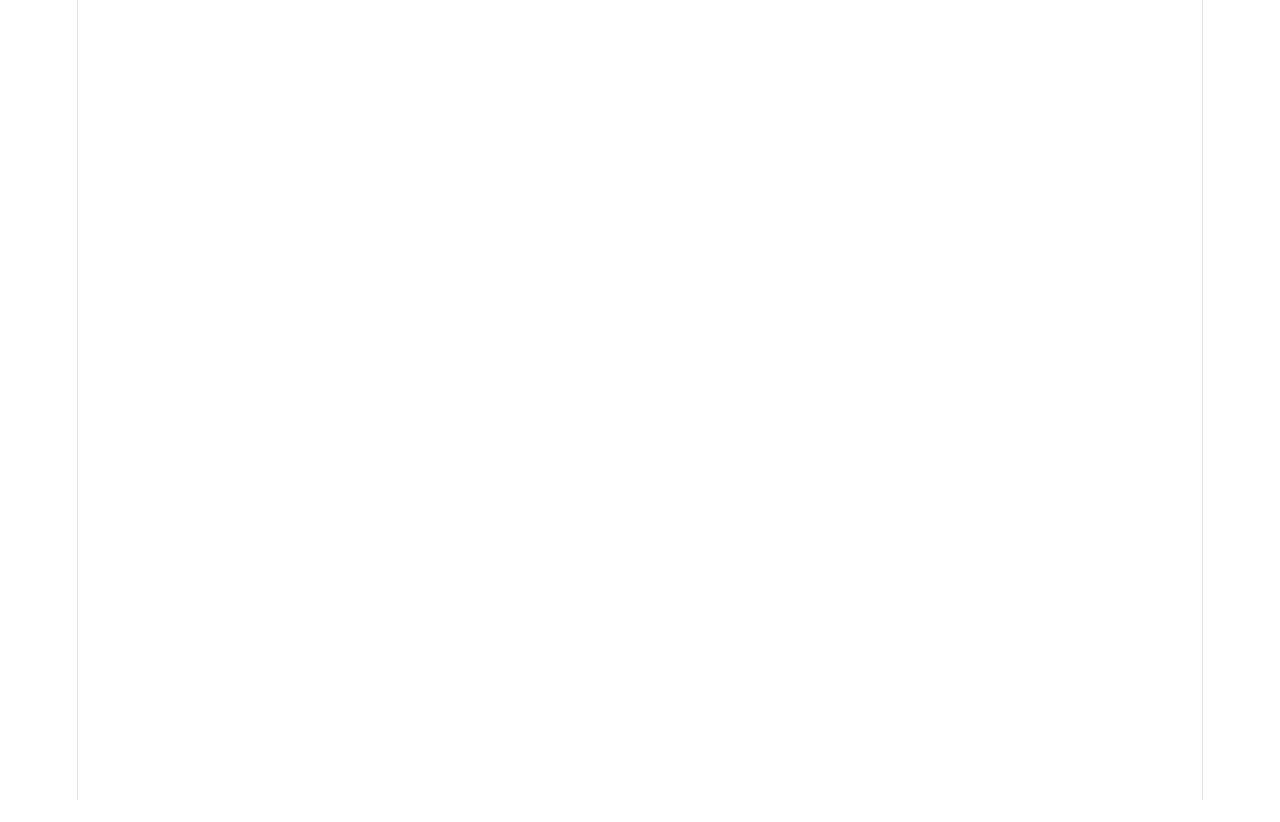
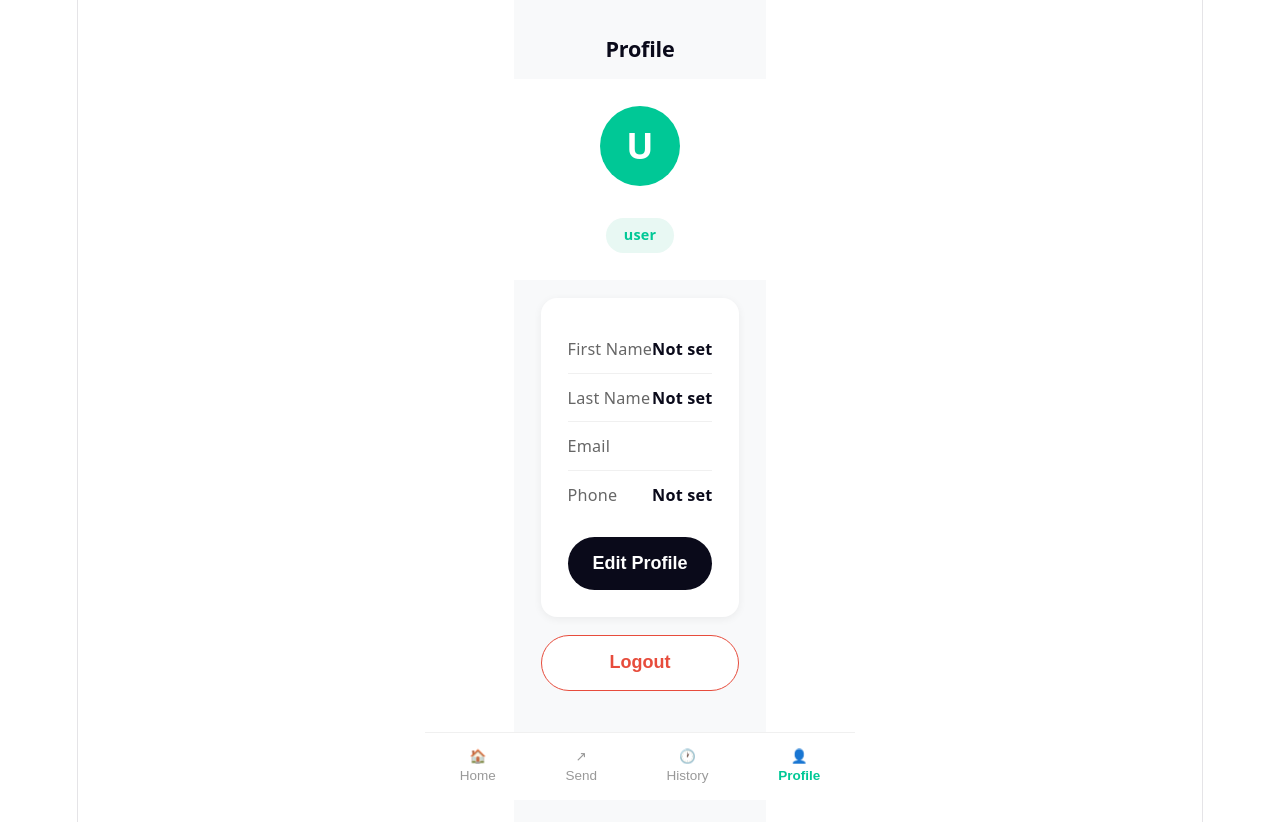
Before and after one commit to Goddii/Money-Transfer-App, a React (Vite) app: page /profile in a window 1280 px wide. Before the commit this address had no page. Shown: the top 822 px of the page. Before the commit the page ends 800 px from the top, so only its background shows below. Built offline with nearby package versions, Linux system fonts and the light colour scheme.

Commit message:
feat: add Profile page with view and edit profile details and logout

```diff
--- a/src/App.jsx
+++ b/src/App.jsx
@@ -9,6 +9,7 @@ import SendMoney from './pages/SendMoney/SendMoney'
 import TransferReview from './pages/TransferReview/TransferReview'
 import TransferSuccess from './pages/TransferSuccess/TransferSuccess'
 import Transactions from './pages/Transactions/Transactions'
+import Profile from './pages/Profile/Profile'
 import ProtectedRoute from './components/ProtectedRoute/ProtectedRoute'
 
 function App() {
@@ -25,6 +26,7 @@ function App() {
         <Route path="/transfer-review" element={<ProtectedRoute><TransferReview /></ProtectedRoute>} />
         <Route path="/transfer-success" element={<ProtectedRoute><TransferSuccess /></ProtectedRoute>} />
         <Route path="/transactions" element={<ProtectedRoute><Transactions /></ProtectedRoute>} />
+        <Route path="/profile" element={<ProtectedRoute><Profile /></ProtectedRoute>} />
         <Route path="/admin" element={<ProtectedRoute allowedRoles={['admin']}><div style={{padding:'2rem'}}>Admin - Coming soon</div></ProtectedRoute>} />
       </Routes>
     </Router>
--- /dev/null
+++ b/src/components/ProtectedRoute/ProtectedRoute.jsx
@@ -0,0 +1,5 @@
+function ProtectedRoute({ children }) {
+  return children
+}
+
+export default ProtectedRoute
--- /dev/null
+++ b/src/pages/Profile/Profile.jsx
@@ -0,0 +1,129 @@
+import { useState } from 'react'
+import { useNavigate } from 'react-router-dom'
+import { useSelector, useDispatch } from 'react-redux'
+import { logout, updateUser } from '../../store/authSlice'
+import api from '../../utils/api'
+
+function Profile() {
+  const { user } = useSelector(state => state.auth)
+  const dispatch = useDispatch()
+  const navigate = useNavigate()
+  const [editing, setEditing] = useState(false)
+  const [firstName, setFirstName] = useState(user?.first_name || '')
+  const [lastName, setLastName] = useState(user?.last_name || '')
+  const [phone, setPhone] = useState(user?.phone || '')
+  const [success, setSuccess] = useState('')
+  const [error, setError] = useState('')
+
+  function handleLogout() {
+    dispatch(logout())
+    navigate('/login')
+  }
+
+  async function handleUpdate(e) {
+    e.preventDefault()
+    try {
+      const response = await api.put('/profile', { first_name: firstName, last_name: lastName, phone })
+      dispatch(updateUser(response.data))
+      setSuccess('Profile updated successfully!')
+      setEditing(false)
+    } catch (err) {
+      setError('Failed to update profile. Try again.')
+    }
+  }
+
+  return (
+    <div style={styles.container}>
+      <div style={styles.header}>
+        <h2 style={styles.title}>Profile</h2>
+      </div>
+      <div style={styles.avatarSection}>
+        <div style={styles.avatar}>{user?.first_name?.[0] || 'U'}</div>
+        <h3 style={styles.name}>{user?.first_name} {user?.last_name}</h3>
+        <p style={styles.email}>{user?.email}</p>
+        <span style={styles.roleBadge}>{user?.role || 'user'}</span>
+      </div>
+      {success && <p style={styles.success}>{success}</p>}
+      {error && <p style={styles.error}>{error}</p>}
+      {editing ? (
+        <form onSubmit={handleUpdate} style={styles.form}>
+          <div style={styles.inputGroup}>
+            <label style={styles.label}>First Name</label>
+            <input type="text" value={firstName} onChange={e => setFirstName(e.target.value)} style={styles.input} />
+          </div>
+          <div style={styles.inputGroup}>
+            <label style={styles.label}>Last Name</label>
+            <input type="text" value={lastName} onChange={e => setLastName(e.target.value)} style={styles.input} />
+          </div>
+          <div style={styles.inputGroup}>
+            <label style={styles.label}>Phone Number</label>
+            <input type="tel" value={phone} onChange={e => setPhone(e.target.value)} style={styles.input} />
+          </div>
+          <button type="submit" style={styles.saveBtn}>Save Changes</button>
+          <button type="button" onClick={() => setEditing(false)} style={styles.cancelBtn}>Cancel</button>
+        </form>
+      ) : (
+        <div style={styles.infoSection}>
+          <div style={styles.infoRow}>
+            <p style={styles.infoLabel}>First Name</p>
+            <p style={styles.infoValue}>{user?.first_name || 'Not set'}</p>
+          </div>
+          <div style={styles.divider} />
+          <div style={styles.infoRow}>
+            <p style={styles.infoLabel}>Last Name</p>
+            <p style={styles.infoValue}>{user?.last_name || 'Not set'}</p>
+          </div>
+          <div style={styles.divider} />
+          <div style={styles.infoRow}>
+            <p style={styles.infoLabel}>Email</p>
+            <p style={styles.infoValue}>{user?.email}</p>
+          </div>
+          <div style={styles.divider} />
+          <div style={styles.infoRow}>
+            <p style={styles.infoLabel}>Phone</p>
+            <p style={styles.infoValue}>{user?.phone || 'Not set'}</p>
+          </div>
+          <button onClick={() => setEditing(true)} style={styles.editBtn}>Edit Profile</button>
+        </div>
+      )}
+      <button onClick={handleLogout} style={styles.logoutBtn}>Logout</button>
+      <div style={styles.bottomNav}>
+        <button onClick={() => navigate('/home')} style={styles.navBtn}>🏠<br/>Home</button>
+        <button onClick={() => navigate('/send')} style={styles.navBtn}>↗<br/>Send</button>
+        <button onClick={() => navigate('/transactions')} style={styles.navBtn}>🕐<br/>History</button>
+        <button style={styles.navBtnActive}>👤<br/>Profile</button>
+      </div>
+    </div>
+  )
+}
+
+const styles = {
+  container: { minHeight: '100vh', background: '#f8f9fa', maxWidth: '430px', margin: '0 auto', paddingBottom: '80px' },
+  header: { padding: '2rem 1.5rem 1rem' },
+  title: { margin: 0, fontSize: '1.2rem', fontWeight: '700', color: '#0a0a1a' },
+  avatarSection: { display: 'flex', flexDirection: 'column', alignItems: 'center', padding: '1.5rem', background: '#fff', margin: '0 0 1rem' },
+  avatar: { width: '80px', height: '80px', background: '#00c896', borderRadius: '50%', display: 'flex', alignItems: 'center', justifyContent: 'center', color: '#fff', fontSize: '2rem', fontWeight: '700', marginBottom: '1rem' },
+  name: { margin: '0 0 0.25rem', fontSize: '1.3rem', fontWeight: '700', color: '#0a0a1a' },
+  email: { margin: '0 0 0.5rem', color: '#666', fontSize: '0.9rem' },
+  roleBadge: { background: '#e8f8f3', color: '#00c896', padding: '0.25rem 1rem', borderRadius: '20px', fontSize: '0.8rem', fontWeight: '600' },
+  form: { padding: '0 1.5rem', display: 'flex', flexDirection: 'column', gap: '1rem' },
+  inputGroup: { display: 'flex', flexDirection: 'column', gap: '0.4rem' },
+  label: { fontSize: '0.9rem', color: '#333', fontWeight: '500' },
+  input: { padding: '0.9rem 1rem', borderRadius: '10px', border: '1px solid #ddd', fontSize: '1rem', outline: 'none' },
+  saveBtn: { padding: '1rem', background: '#00c896', color: '#fff', border: 'none', borderRadius: '50px', fontSize: '1rem', fontWeight: '600', cursor: 'pointer' },
+  cancelBtn: { padding: '1rem', background: '#fff', color: '#666', border: '1px solid #ddd', borderRadius: '50px', fontSize: '1rem', cursor: 'pointer' },
+  infoSection: { background: '#fff', borderRadius: '16px', padding: '1.5rem', margin: '0 1.5rem 1rem', boxShadow: '0 2px 8px rgba(0,0,0,0.06)' },
+  infoRow: { display: 'flex', justifyContent: 'space-between', alignItems: 'center', padding: '0.6rem 0' },
+  infoLabel: { margin: 0, color: '#666', fontSize: '0.9rem' },
+  infoValue: { margin: 0, color: '#0a0a1a', fontSize: '0.9rem', fontWeight: '600' },
+  divider: { height: '1px', background: '#f0f0f0' },
+  editBtn: { width: '100%', padding: '0.9rem', background: '#0a0a1a', color: '#fff', border: 'none', borderRadius: '50px', fontSize: '1rem', fontWeight: '600', cursor: 'pointer', marginTop: '1rem' },
+  logoutBtn: { width: 'calc(100% - 3rem)', margin: '0 1.5rem', padding: '0.9rem', background: '#fff', color: '#e74c3c', border: '1px solid #e74c3c', borderRadius: '50px', fontSize: '1rem', fontWeight: '600', cursor: 'pointer' },
+  success: { color: '#00c896', background: '#f0fff8', padding: '0.75rem', borderRadius: '8px', fontSize: '0.9rem', margin: '0 1.5rem 1rem' },
+  error: { color: '#e74c3c', background: '#ffeaea', padding: '0.75rem', borderRadius: '8px', fontSize: '0.9rem', margin: '0 1.5rem 1rem' },
+  bottomNav: { position: 'fixed', bottom: 0, left: '50%', transform: 'translateX(-50%)', width: '100%', maxWidth: '430px', background: '#fff', display: 'flex', justifyContent: 'space-around', padding: '0.75rem 0', borderTop: '1px solid #f0f0f0', zIndex: 100 },
+  navBtn: { background: 'none', border: 'none', cursor: 'pointer', fontSize: '0.75rem', color: '#999', textAlign: 'center', lineHeight: '1.4' },
+  navBtnActive: { background: 'none', border: 'none', cursor: 'pointer', fontSize: '0.75rem', color: '#00c896', textAlign: 'center', lineHeight: '1.4', fontWeight: '600' }
+}
+
+export default Profile
```
